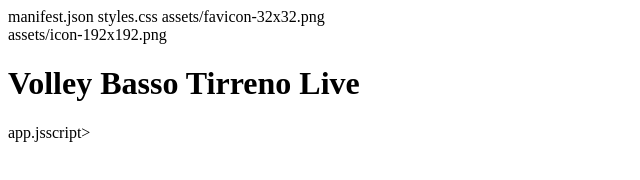
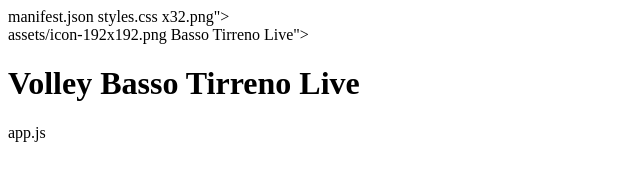
Before and after one commit to lucianocozzolino-collab/volley-basso-tirreno-live, a plain HTML site: page index.html in a window 1280 px wide. Shown: the whole page, without its empty margins (0-640 px from the left). Drawn offline with Linux system fonts and the light colour scheme.

Commit message:
Update index.html

```diff
--- a/index.html
+++ b/index.html
@@ -3,14 +3,13 @@
 
 <head>
   <meta charset="UTF-8">
-  <meta name="viewport" content="width=device-width, initial-scale=1">
+  <meta name="viewport" content="width=device-width, initial-scale=1.0">
 
   <title>Volley Basso Tirreno Live</title>
 
   manifest.json
   styles.css
-
-  assets/favicon-32x32.png
+  x32.png">
 
   <meta name="theme-color" content="#0057B8">
 </head>
@@ -18,13 +17,14 @@
 <body>
 
   <header>
-    assets/icon-192x192.png
+    assets/icon-192x192.png Basso Tirreno Live">
+
     <h1>Volley Basso Tirreno Live</h1>
   </header>
 
   <div id="app"></div>
 
-  app.jsscript>
+  app.js
 
 </body>
 
```
